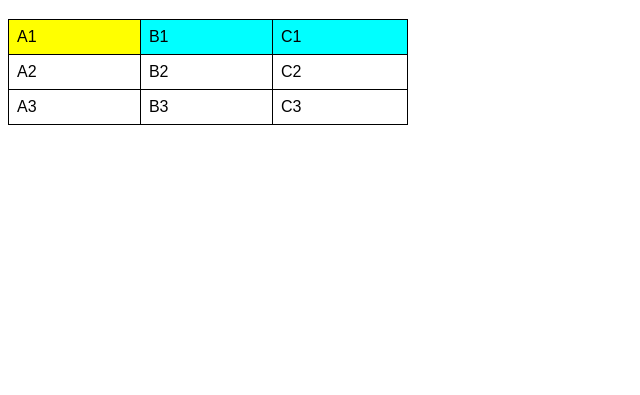
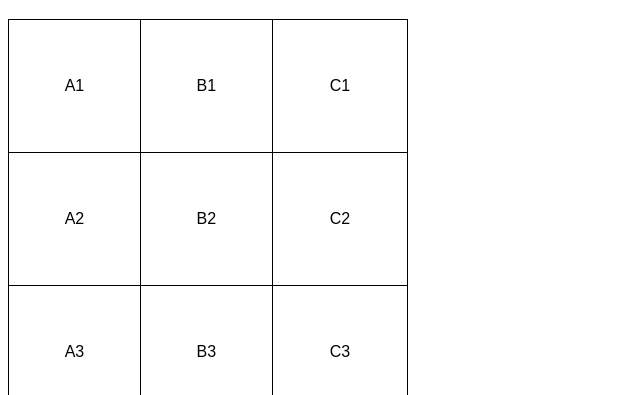
Before and after one commit to devarthur05/HTML-CSS, a plain HTML site: page EXERCICIOS/ex023/tabela001.html in a window 1280 px wide. Shown: the part 61-456 px from the top of the page, without its empty margins (0-640 px from the left). Drawn offline with Linux system fonts and the light colour scheme.

Commit message:
Atualizei o ex023

```diff
--- a/EXERCICIOS/ex023/tabela001.html
+++ b/EXERCICIOS/ex023/tabela001.html
@@ -11,29 +11,26 @@
 
         table{
             width: 400px;
+            height: 400px;
             border-collapse: collapse;
 
-        }
-
-        tr.linha{
-            background-color: aqua;
         }
 
         td{
             border: 1px solid black;
             padding: 8px;
+            text-align: center;
+            vertical-align:middle ;
         }
 
-        td.dado{
-            background-color: yellow;
-        }
+
     </style>
 </head>
 <body>
     <h1>Minha primeira tabela</h1>
     <table>
-        <tr class="linha">
-            <td class="dado">A1</td>
+        <tr>
+            <td>A1</td>
             <td>B1</td>
             <td>C1</td>
         </tr>
```
Also changed, not shown: EXERCICIOS/ex023/tabela002.html (added, +12 -0 lines).
